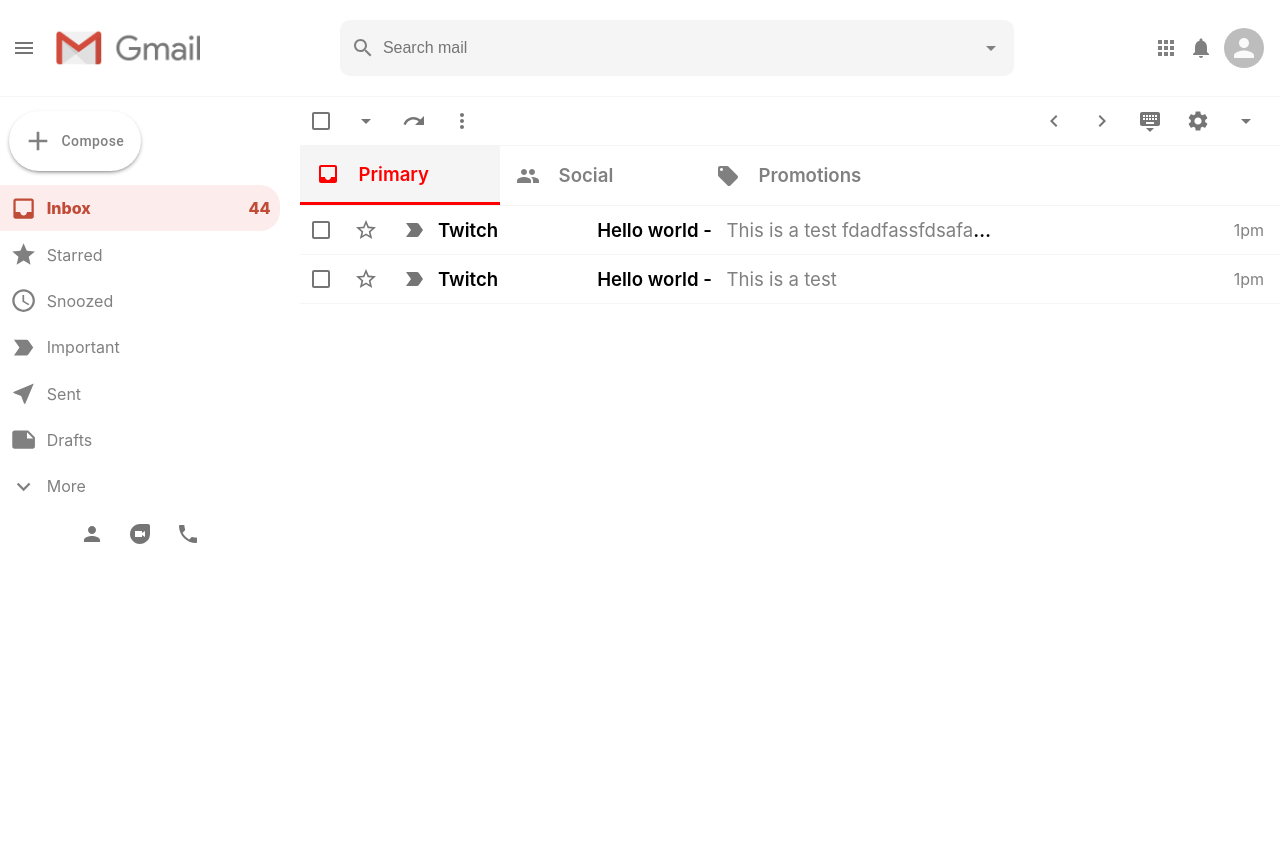
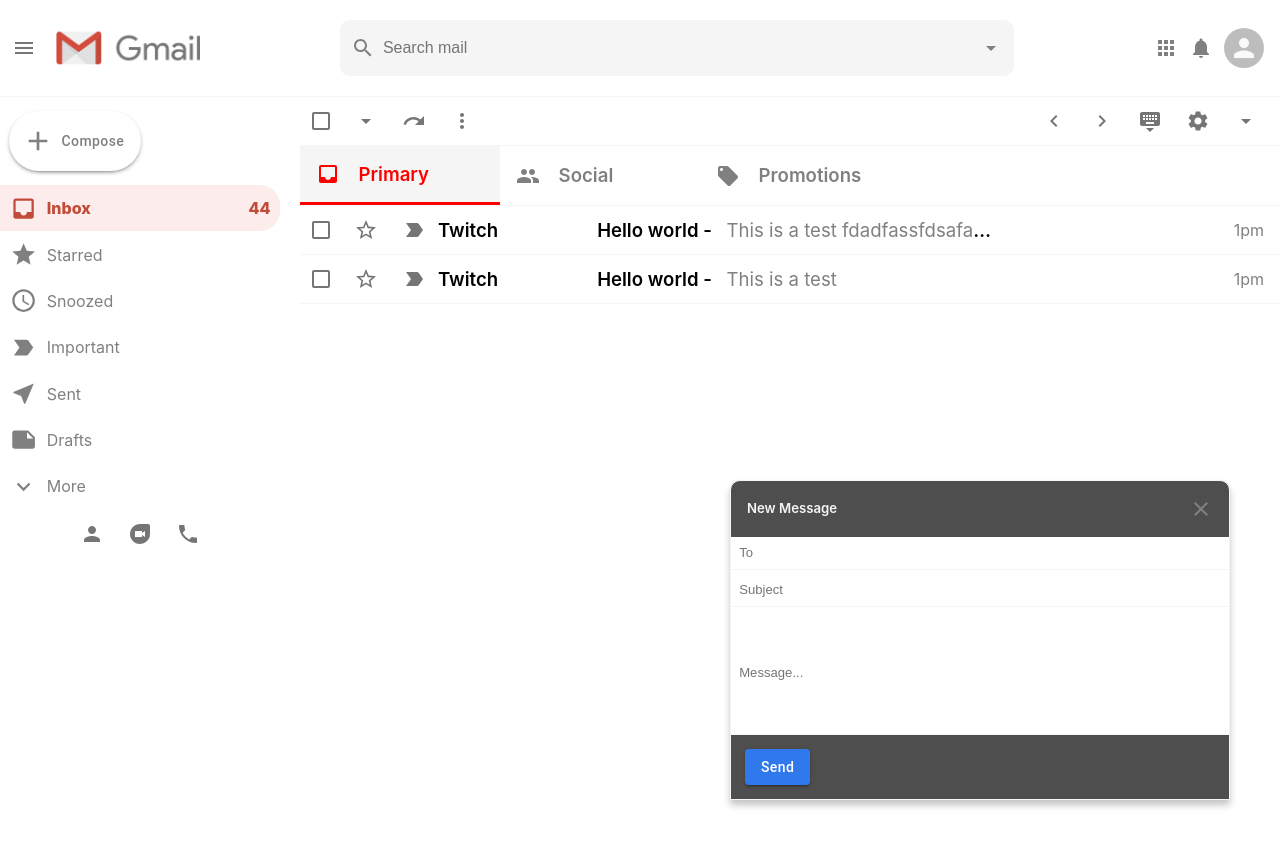
Before and after one commit to magda5281/gmail-clone, a React (Create React App) app: page / in a window 1280 px wide. Both pictures are taken after a click on the button "Compose". Shown: the top 846 px of the page. Built offline with nearby package versions, Linux system fonts and the light colour scheme.

Commit message:
SendEmail with Redux

```diff
--- a/src/App.js
+++ b/src/App.js
@@ -4,9 +4,14 @@
 import Sidebar from "./Sidebar";
 import Mail from "./Mail.js";
 import EmailList from "./EmailList";
+import SendEmail from "./SendEmail";
 import { BrowserRouter as Router, Routes, Route } from "react-router-dom";
+import { useSelector } from "react-redux";
+import { selectSendMessageIsOpened } from "./features/mailSlice";
 
 function App() {
+    const sendMessageIsOpened = useSelector(selectSendMessageIsOpened);
+
     return (
         <Router>
             <div className="app">
@@ -18,6 +23,7 @@
                         <Route path="/" element={<EmailList />} />
                     </Routes>
                 </div>
+                {sendMessageIsOpened && <SendEmail />}
             </div>
         </Router>
     );
--- /dev/null
+++ b/src/SendEmail.js
@@ -0,0 +1,70 @@
+import { Button } from "@material-ui/core";
+import { Close } from "@material-ui/icons";
+import React from "react";
+import { useForm } from "react-hook-form";
+import { closeSendMessage } from "./features/mailSlice";
+import { useDispatch } from "react-redux";
+
+function SendEmail() {
+    const dispatch = useDispatch();
+    const {
+        register,
+        handleSubmit,
+        watch,
+        formState: { errors },
+    } = useForm();
+
+    const onSubmit = (formData) => {
+        console.log(formData);
+    };
+
+    return (
+        <div className="sendEmail">
+            <div className="sendEmail__header">
+                <h3>New Message</h3>
+                <Close
+                    onClick={() => {
+                        dispatch(closeSendMessage());
+                    }}
+                    className=" sendEmail__close"
+                />
+            </div>
+            <form onSubmit={handleSubmit(onSubmit)}>
+                <input
+                    name="to"
+                    {...register("to", { required: "'To' is required" })}
+                    placeholder="To"
+                    type="email"
+                />
+                <p className="sendEmail__error">{errors.to?.message}</p>
+                <input
+                    name="subject"
+                    {...register("subject", { required: "'Subject' is required" })}
+                    placeholder="Subject"
+                    type="text"
+                />
+                <p className="sendEmail__error">{errors.subject?.message}</p>
+                <input
+                    name="message"
+                    {...register("message", { required: "'Message' is required" })}
+                    className="sendEmail__message"
+                    placeholder="Message..."
+                    type="text"
+                />
+                {errors.message && <p className="sendEmail__error">{errors.message.message}</p>}
+                <div className="sendEmail__options">
+                    <Button
+                        className="sendEmail__button"
+                        variant="contained"
+                        color="primary"
+                        type="submit"
+                    >
+                        Send
+                    </Button>
+                </div>
+            </form>
+        </div>
+    );
+}
+
+export default SendEmail;
--- a/src/Sidebar.js
+++ b/src/Sidebar.js
@@ -13,11 +13,20 @@
 
 import React from "react";
 import SidebarOption from "./SidebarOption";
+import { useDispatch } from "react-redux";
+import { openSendMessage } from "./features/mailSlice";
 
 function Sidebar() {
+    const dispatch = useDispatch();
     return (
         <div className="sidebar">
-            <Button className="sidebar__compose" startIcon={<AddIcon className="sidebar__plus" />}>
+            <Button
+                onClick={() => {
+                    dispatch(openSendMessage());
+                }}
+                className="sidebar__compose"
+                startIcon={<AddIcon className="sidebar__plus" />}
+            >
                 Compose
             </Button>
 
--- a/src/app/store.js
+++ b/src/app/store.js
@@ -1,8 +1,8 @@
-import { configureStore } from '@reduxjs/toolkit';
-import counterReducer from '../features/counterSlice';
+import { configureStore } from "@reduxjs/toolkit";
+import mailReducer from "../features/mailSlice";
 
 export const store = configureStore({
-  reducer: {
-    counter: counterReducer,
-  },
+    reducer: {
+        mail: mailReducer,
+    },
 });
--- /dev/null
+++ b/src/features/mailSlice.js
@@ -0,0 +1,23 @@
+import { createSlice } from "@reduxjs/toolkit";
+
+export const mailSlice = createSlice({
+    name: "mail",
+    initialState: {
+        sendMessageIsOpened: false,
+    },
+
+    reducers: {
+        openSendMessage: (state) => {
+            state.sendMessageIsOpened = true;
+        },
+        closeSendMessage: (state) => {
+            state.sendMessageIsOpened = false;
+        },
+    },
+});
+
+export const { openSendMessage, closeSendMessage } = mailSlice.actions;
+
+export const selectSendMessageIsOpened = (state) => state.mail.sendMessageIsOpened;
+
+export default mailSlice.reducer;
--- a/src/scss/index.scss
+++ b/src/scss/index.scss
@@ -12,3 +12,4 @@
 @import "sections/emailList";
 @import "sections/mail";
 @import "sections/emailSection.scss";
+@import "sections/sendEmail.scss";
--- /dev/null
+++ b/src/scss/sections/_sendEmail.scss
@@ -0,0 +1,62 @@
+.sendEmail {
+    position: absolute;
+    bottom: 0;
+    right: 50px;
+    background-color: $color-background-secondary;
+    width: 40%;
+    height: 40%;
+    max-width: 500px;
+    border-radius: 10px 10px 0 0;
+    display: flex;
+    flex-direction: column;
+    border: 1px solid $color-details;
+    box-shadow: 0px 5px 7px 0px $color-box-shadow--second;
+
+    &__header {
+        color: $color-primary;
+        padding: 1em;
+        display: flex;
+        justify-content: space-between;
+        align-items: center;
+
+        & h3 {
+            font-size: 0.825rem;
+            color: $color-details;
+        }
+    }
+
+    &__close {
+        cursor: pointer;
+    }
+
+    & form {
+        display: flex;
+        flex: 1;
+        flex-direction: column;
+
+        & input {
+            font-size: 0.82rem;
+            height: 2.5em;
+            padding: 0.625em;
+            border: none;
+            border-bottom: 1px solid $color-details;
+            outline: none;
+        }
+    }
+
+    &__button {
+        background-color: $color-form-button !important;
+        text-transform: capitalize !important;
+        margin: 1em !important;
+    }
+    &__message {
+        flex: 1;
+    }
+    &__error {
+        background-color: $color-background-primary;
+        color: $color-active;
+        text-align: right;
+        padding: 0.2em;
+        font-size: 0.625rem;
+    }
+}
--- a/src/scss/settings/_colors.scss
+++ b/src/scss/settings/_colors.scss
@@ -1,5 +1,5 @@
 $color-background-primary: #ffffff;
-
+$color-background-secondary: rgb(78, 78, 78);
 $color-details: whitesmoke;
 $color-primary: grey;
 $color-box-shadow: rgba(0, 0, 0, 0.75);
@@ -8,3 +8,4 @@
 $color-background-active: #fcecec;
 $color-bold: black;
 $color-mark: #e8ab02;
+$color-form-button: #3079ed;
```
Also changed, not shown: src/features/counterSlice.js (deleted, +0 -73 lines).
